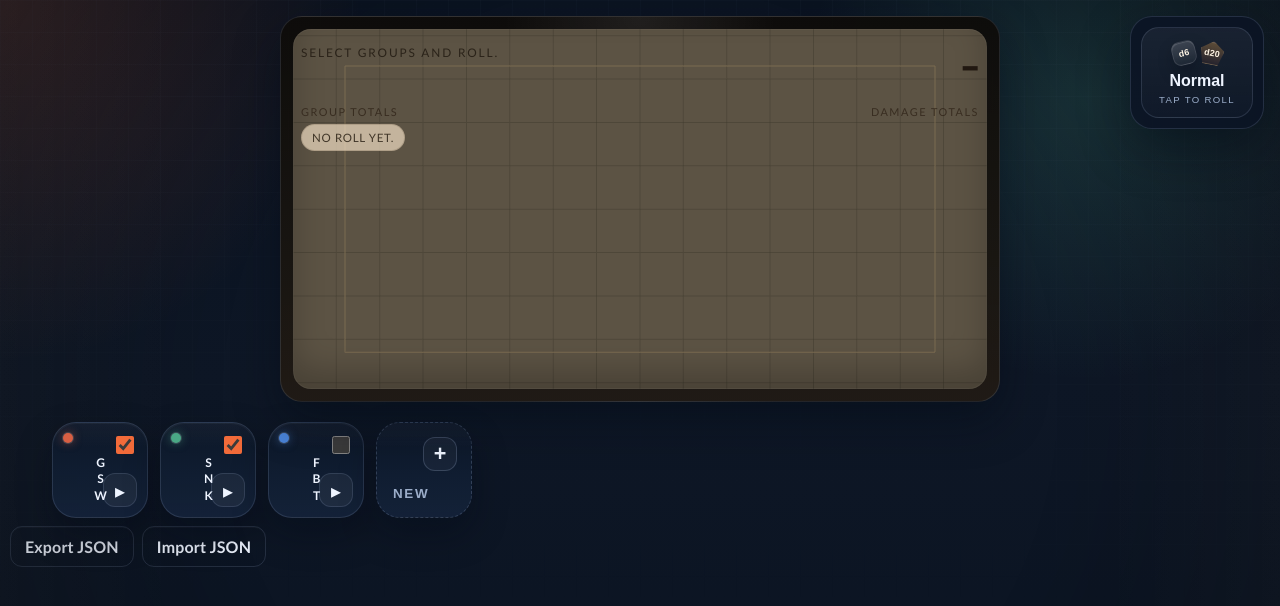
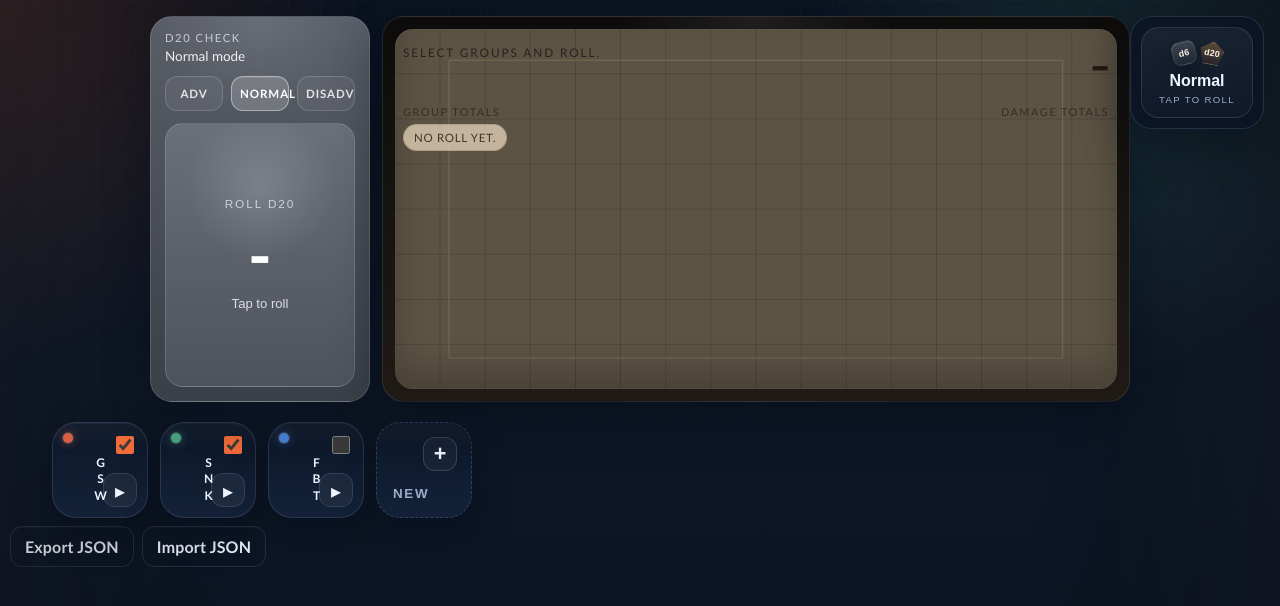
Before and after one commit to ashleysmart/public_experiments, a website: page dice_app/index.html in a window 1280 px wide. Drawn offline with nearby package versions, Linux system fonts and the light colour scheme.

Commit message:
Add dedicated d20 roll panel

```diff
--- a/dice_app/app.js
+++ b/dice_app/app.js
@@ -47,6 +47,7 @@ const STORAGE_KEYS = {
   groups: "dice-forge-groups-v1",
 };
 const ROLL_MODES = ["normal", "crit", "adv", "disadv"];
+const D20_PANEL_MODES = ["adv", "normal", "disadv"];
 const ROLL_MODE_LABELS = {
   normal: "Normal",
   crit: "Crit",
@@ -62,6 +63,8 @@ const state = {
   historyOpen: false,
   rollAnimating: false,
   rollMode: "normal",
+  d20Mode: "normal",
+  d20LastResult: null,
 };
 
 const groupTemplate = document.querySelector("#group-template");
@@ -76,6 +79,12 @@ const clearHistoryButton = document.querySelector("#clear-history-button");
 const exportGroupsButton = document.querySelector("#export-groups-button");
 const importGroupsInput = document.querySelector("#import-groups-input");
 const toggleHistoryButton = document.querySelector("#toggle-history-button");
+const d20Panel = document.querySelector("#d20-panel");
+const d20ModeButtons = Array.from(document.querySelectorAll(".d20-panel__mode"));
+const d20RollButton = document.querySelector("#d20-roll-button");
+const d20PanelStatus = document.querySelector("#d20-panel-status");
+const d20PanelTotal = document.querySelector("#d20-panel-total");
+const d20PanelDetail = document.querySelector("#d20-panel-detail");
 const diceStagePanel = document.querySelector(".dice-stage");
 const diceCanvas = document.querySelector("#dice-canvas");
 const diceStageStatus = document.querySelector("#dice-stage-status");
@@ -1285,6 +1294,23 @@ function rollDie(sides) {
   return Math.floor(Math.random() * sides) + 1;
 }
 
+function rollD20ByMode(mode) {
+  if (mode === "adv" || mode === "disadv") {
+    const pair = [rollDie(20), rollDie(20)];
+    return {
+      mode,
+      pair,
+      value: mode === "adv" ? Math.max(...pair) : Math.min(...pair),
+    };
+  }
+
+  return {
+    mode: "normal",
+    pair: null,
+    value: rollDie(20),
+  };
+}
+
 function parseDiceEquation(equation) {
   const cleaned = equation.replaceAll(/\s+/g, "");
   if (!cleaned) {
@@ -1339,10 +1365,7 @@ function rollGroup(group, rollMode) {
 
     const values =
       sides === 20 && (rollMode === "adv" || rollMode === "disadv")
-        ? Array.from({ length: count }, () => {
-            const pair = [rollDie(20), rollDie(20)];
-            return rollMode === "adv" ? Math.max(...pair) : Math.min(...pair);
-          })
+        ? Array.from({ length: count }, () => rollD20ByMode(rollMode).value)
         : Array.from({ length: count }, () => rollDie(sides));
     const rawTotal = values.reduce((sum, value) => sum + value, 0);
     const total = rawTotal * sign;
@@ -1577,6 +1600,31 @@ function renderHistory() {
   });
 }
 
+function renderD20Panel() {
+  if (!d20Panel || !d20PanelStatus || !d20PanelTotal || !d20PanelDetail) {
+    return;
+  }
+
+  d20ModeButtons.forEach((button) => {
+    const isActive = button.dataset.mode === state.d20Mode;
+    button.classList.toggle("is-active", isActive);
+    button.setAttribute("aria-pressed", String(isActive));
+  });
+
+  if (!state.d20LastResult) {
+    d20PanelStatus.textContent = `${ROLL_MODE_LABELS[state.d20Mode]} mode`;
+    d20PanelTotal.textContent = "-";
+    d20PanelDetail.textContent = "Tap to roll";
+    return;
+  }
+
+  d20PanelStatus.textContent = `${ROLL_MODE_LABELS[state.d20Mode]} mode`;
+  d20PanelTotal.textContent = state.d20LastResult.value;
+  d20PanelDetail.textContent = state.d20LastResult.pair
+    ? `${state.d20LastResult.pair[0]} / ${state.d20LastResult.pair[1]}`
+    : "Single die";
+}
+
 function summarizeResult(result) {
   const dice = result.diceEntries
     .map((entry) => `${entry.sign < 0 ? "-" : ""}${entry.count}d${entry.sides} [${entry.values.join(", ")}]`)
@@ -1607,6 +1655,7 @@ function escapeHtml(value) {
 function render() {
   renderGroups();
   renderHistory();
+  renderD20Panel();
   renderDiceStageSummary(state.lastResult);
   document.body.classList.toggle("roll-animating", state.rollAnimating);
 }
@@ -1616,6 +1665,11 @@ function rollSelectedGroups() {
     state.groups.filter((group) => group.selected).map((group) => group.id),
     state.rollMode
   );
+}
+
+function performD20PanelRoll() {
+  state.d20LastResult = rollD20ByMode(state.d20Mode);
+  renderD20Panel();
 }
 
 function exportGroupsAsJson() {
@@ -1708,6 +1762,28 @@ diceStagePanel?.addEventListener("click", (event) => {
   rollSelectedGroups();
 });
 
+d20ModeButtons.forEach((button) => {
+  button.addEventListener("click", () => {
+    const mode = button.dataset.mode;
+    if (!D20_PANEL_MODES.includes(mode)) {
+      return;
+    }
+    state.d20Mode = mode;
+    renderD20Panel();
+  });
+});
+
+d20RollButton?.addEventListener("click", () => {
+  performD20PanelRoll();
+});
+
+d20Panel?.addEventListener("click", (event) => {
+  if (event.target.closest(".d20-panel__mode") || event.target.closest("#d20-roll-button")) {
+    return;
+  }
+  performD20PanelRoll();
+});
+
 clearHistoryButton.addEventListener("click", () => {
   state.history = [];
   state.historyOpen = false;
--- a/dice_app/index.html
+++ b/dice_app/index.html
@@ -8,6 +8,22 @@
   </head>
   <body>
     <div class="dice-overlay" aria-live="polite">
+      <section id="d20-panel" class="d20-panel" aria-label="D20 roll panel">
+        <div class="d20-panel__top">
+          <p class="d20-panel__eyebrow">D20 Check</p>
+          <p id="d20-panel-status" class="d20-panel__status">Ready</p>
+        </div>
+        <div class="d20-panel__modes" role="group" aria-label="D20 roll mode">
+          <button id="d20-mode-adv" class="d20-panel__mode" data-mode="adv" type="button">Adv</button>
+          <button id="d20-mode-normal" class="d20-panel__mode" data-mode="normal" type="button">Normal</button>
+          <button id="d20-mode-disadv" class="d20-panel__mode" data-mode="disadv" type="button">Disadv</button>
+        </div>
+        <button id="d20-roll-button" class="d20-panel__roll" type="button" aria-label="Roll d20">
+          <span class="d20-panel__roll-label">Roll d20</span>
+          <strong id="d20-panel-total" class="d20-panel__total">-</strong>
+          <span id="d20-panel-detail" class="d20-panel__detail">Tap to roll</span>
+        </button>
+      </section>
       <section class="dice-stage" aria-label="Animated dice tray">
         <canvas id="dice-canvas" class="dice-stage__canvas" width="640" height="360"></canvas>
         <div class="dice-stage__hud">
--- a/dice_app/styles.css
+++ b/dice_app/styles.css
@@ -178,9 +178,117 @@ h2 {
   top: 16px;
   left: 50%;
   transform: translateX(-50%);
-  width: min(720px, calc(100vw - 24px));
+  width: min(980px, calc(100vw - 24px));
+  display: grid;
+  grid-template-columns: 220px minmax(0, 1fr);
+  gap: 12px;
+  align-items: stretch;
   z-index: 60;
   pointer-events: none;
+}
+
+.d20-panel {
+  display: grid;
+  grid-template-rows: auto auto 1fr;
+  gap: 12px;
+  min-height: 100%;
+  padding: 14px;
+  border-radius: 22px;
+  border: 1px solid rgba(201, 208, 220, 0.18);
+  background:
+    radial-gradient(circle at 50% 0%, rgba(255, 255, 255, 0.1), transparent 26%),
+    linear-gradient(180deg, rgba(92, 97, 106, 0.96), rgba(62, 66, 74, 0.94));
+  box-shadow: 0 18px 46px rgba(3, 9, 20, 0.3);
+  pointer-events: auto;
+}
+
+.d20-panel__top {
+  display: grid;
+  gap: 4px;
+}
+
+.d20-panel__eyebrow,
+.d20-panel__status {
+  margin: 0;
+}
+
+.d20-panel__eyebrow {
+  font-size: 0.7rem;
+  letter-spacing: 0.14em;
+  text-transform: uppercase;
+  color: rgba(244, 247, 255, 0.72);
+}
+
+.d20-panel__status {
+  font-size: 0.84rem;
+  color: rgba(255, 255, 255, 0.9);
+}
+
+.d20-panel__modes {
+  display: grid;
+  grid-template-columns: repeat(3, minmax(0, 1fr));
+  gap: 8px;
+}
+
+.d20-panel__mode {
+  appearance: none;
+  border: 1px solid rgba(224, 229, 240, 0.18);
+  border-radius: 12px;
+  background: rgba(255, 255, 255, 0.06);
+  color: rgba(246, 248, 252, 0.88);
+  font: inherit;
+  font-size: 0.72rem;
+  font-weight: 700;
+  letter-spacing: 0.08em;
+  text-transform: uppercase;
+  padding: 10px 8px;
+  cursor: pointer;
+}
+
+.d20-panel__mode.is-active {
+  background: rgba(255, 255, 255, 0.18);
+  border-color: rgba(255, 255, 255, 0.42);
+  color: #ffffff;
+  box-shadow: inset 0 1px 0 rgba(255, 255, 255, 0.12);
+}
+
+.d20-panel__roll {
+  appearance: none;
+  border: 1px solid rgba(223, 229, 240, 0.18);
+  border-radius: 18px;
+  background:
+    radial-gradient(circle at 50% 24%, rgba(255, 255, 255, 0.16), transparent 34%),
+    linear-gradient(180deg, rgba(123, 129, 141, 0.62), rgba(84, 89, 99, 0.76));
+  color: #fff;
+  display: grid;
+  align-content: center;
+  justify-items: center;
+  gap: 10px;
+  min-height: 0;
+  width: 100%;
+  padding: 16px 14px;
+  cursor: pointer;
+}
+
+.d20-panel__roll-label {
+  font-size: 0.74rem;
+  letter-spacing: 0.16em;
+  text-transform: uppercase;
+  color: rgba(240, 243, 250, 0.74);
+}
+
+.d20-panel__total {
+  font-family: Georgia, "Times New Roman", serif;
+  font-size: clamp(2.5rem, 5vw, 4rem);
+  line-height: 1;
+  color: #ffffff;
+}
+
+.d20-panel__detail {
+  font-size: 0.82rem;
+  line-height: 1.4;
+  color: rgba(247, 249, 252, 0.84);
+  text-align: center;
 }
 
 .dice-stage {
@@ -1246,6 +1354,15 @@ input[type="color"]::-moz-color-swatch {
 }
 
 @media (max-width: 640px) {
+  .dice-overlay {
+    grid-template-columns: 1fr;
+    gap: 10px;
+  }
+
+  .d20-panel {
+    padding: 12px;
+  }
+
   .dice-stage {
     padding: 10px;
   }
@@ -1274,12 +1391,12 @@ input[type="color"]::-moz-color-swatch {
 
   .dice-overlay {
     top: 10px;
-    width: min(100vw - 16px, 720px);
+    width: min(100vw - 16px, 980px);
   }
 
   .page-shell {
     width: calc(100% - 12px);
-    padding: 286px 0 86px;
+    padding: 434px 0 86px;
   }
 
   .panel {
@@ -1426,6 +1543,15 @@ input[type="color"]::-moz-color-swatch {
 }
 
 @media (max-width: 420px) {
+  .d20-panel__modes {
+    gap: 6px;
+  }
+
+  .d20-panel__mode {
+    font-size: 0.68rem;
+    padding: 9px 6px;
+  }
+
   .dice-stage__canvas {
     height: 208px;
   }
@@ -1452,7 +1578,7 @@ input[type="color"]::-moz-color-swatch {
 
   .page-shell {
     width: calc(100% - 10px);
-    padding-top: 256px;
+    padding-top: 406px;
   }
 
   .panel,
```
